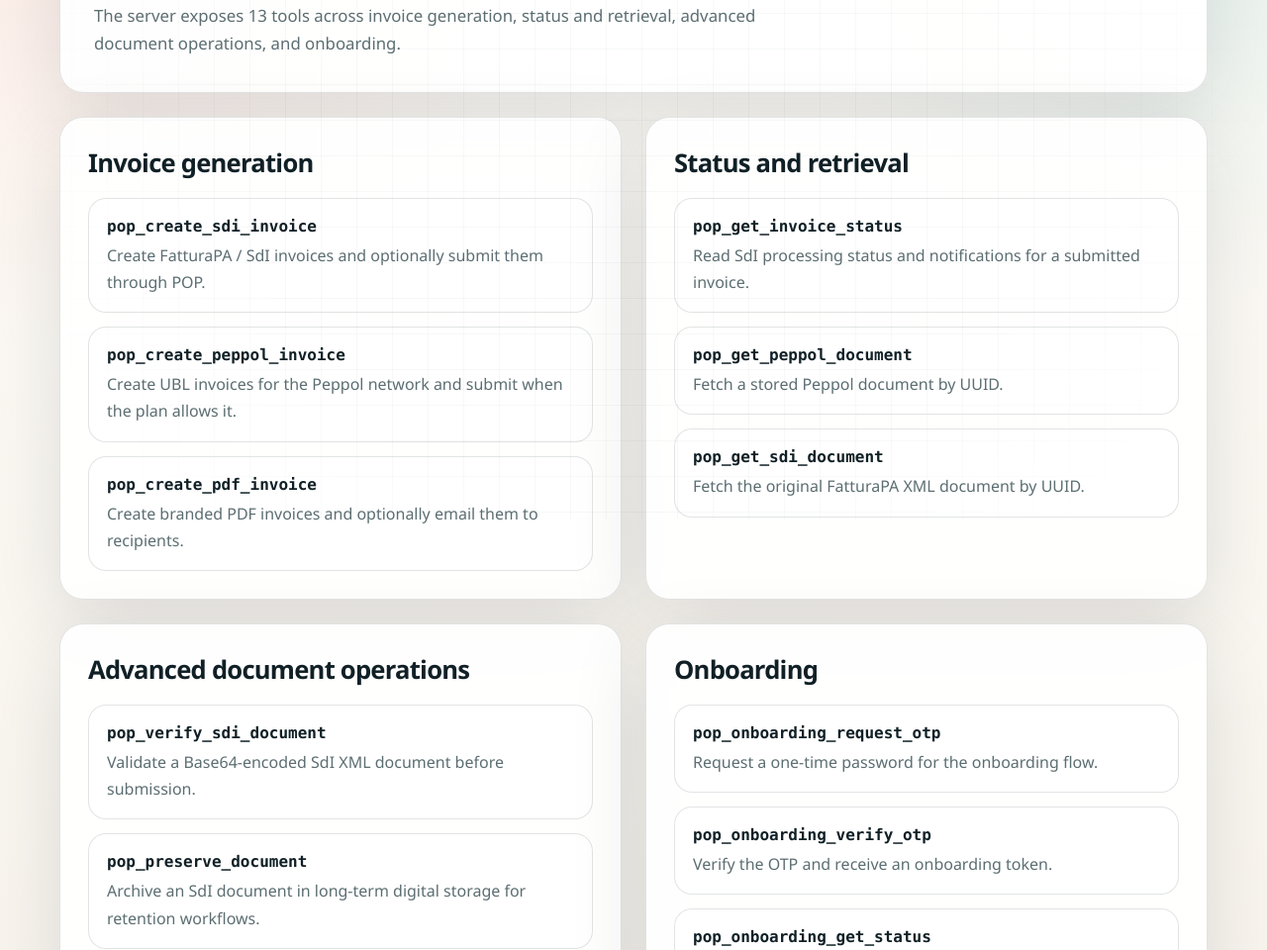
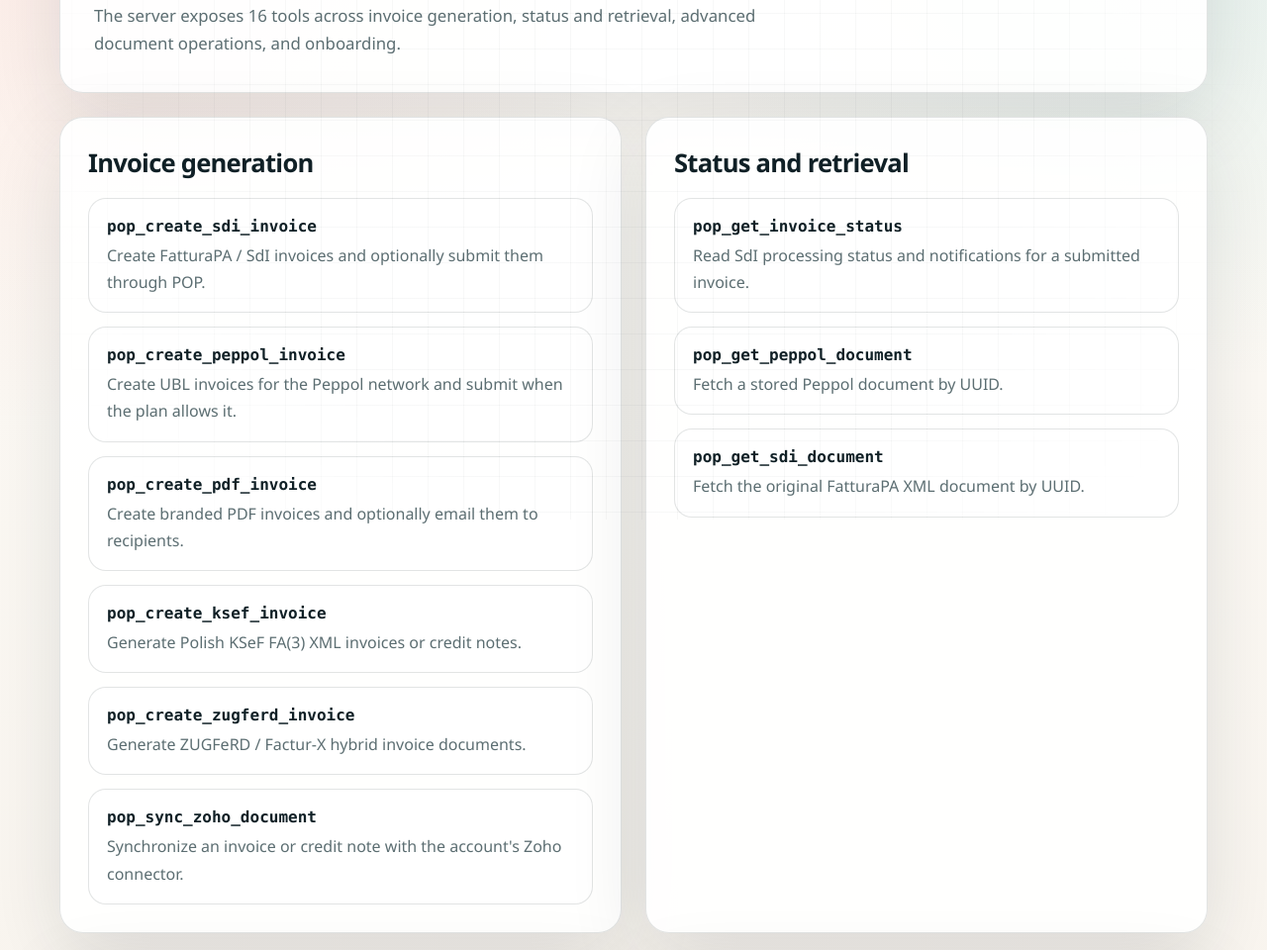
Before and after one commit to getpopapi/pop-mcp, a website: page public/tools/index.html in a window 1280 px wide. Shown: the part 275-1235 px from the top of the page at 99% size. Drawn offline with Linux system fonts and the light colour scheme.

Commit message:
feat: add new endpoints to landing page

```diff
--- a/public/llms.txt
+++ b/public/llms.txt
@@ -38,7 +38,7 @@ Use JSON-RPC method `tools/list`:
 
 ## Main tool groups
 
-- Invoice generation: `pop_create_sdi_invoice`, `pop_create_peppol_invoice`, `pop_create_pdf_invoice`
+- Invoice generation: `pop_create_sdi_invoice`, `pop_create_peppol_invoice`, `pop_create_pdf_invoice`, `pop_create_ksef_invoice`, `pop_create_zugferd_invoice`, `pop_sync_zoho_document`
 - Status and retrieval: `pop_get_invoice_status`, `pop_get_peppol_document`, `pop_get_sdi_document`
 - Advanced document operations: `pop_verify_sdi_document`, `pop_preserve_document`
 - Onboarding: `pop_onboarding_request_otp`, `pop_onboarding_verify_otp`, `pop_onboarding_get_status`, `pop_onboarding_get_account_setup`, `pop_onboarding_save_account_setup`
--- a/public/tools/index.html
+++ b/public/tools/index.html
@@ -59,7 +59,7 @@
           <div class="eyebrow">Tools</div>
           <h1>POP MCP tool groups</h1>
           <p class="lead">
-            The server exposes 13 tools across invoice generation, status and retrieval, advanced document
+            The server exposes 16 tools across invoice generation, status and retrieval, advanced document
             operations, and onboarding.
           </p>
         </section>
@@ -79,6 +79,18 @@
               <div class="tool">
                 <strong><code>pop_create_pdf_invoice</code></strong>
                 <p>Create branded PDF invoices and optionally email them to recipients.</p>
+              </div>
+              <div class="tool">
+                <strong><code>pop_create_ksef_invoice</code></strong>
+                <p>Generate Polish KSeF FA(3) XML invoices or credit notes.</p>
+              </div>
+              <div class="tool">
+                <strong><code>pop_create_zugferd_invoice</code></strong>
+                <p>Generate ZUGFeRD / Factur-X hybrid invoice documents.</p>
+              </div>
+              <div class="tool">
+                <strong><code>pop_sync_zoho_document</code></strong>
+                <p>Synchronize an invoice or credit note with the account's Zoho connector.</p>
               </div>
             </div>
           </article>
```
Also changed, not shown: public/index.html (+2 -2 lines).
